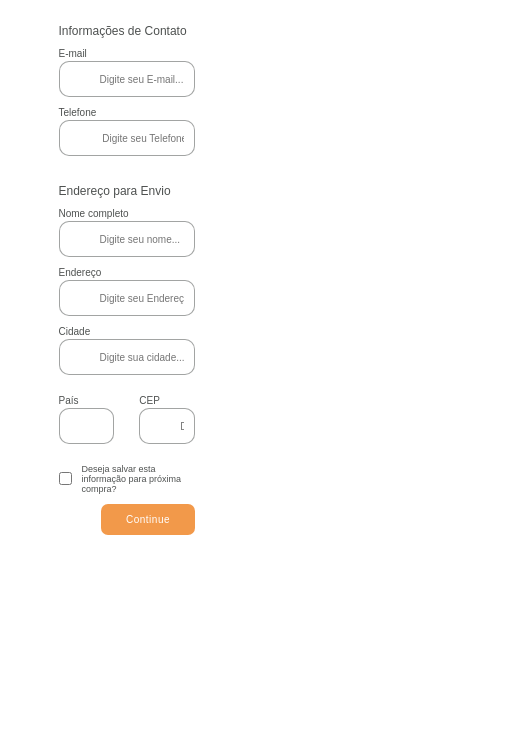
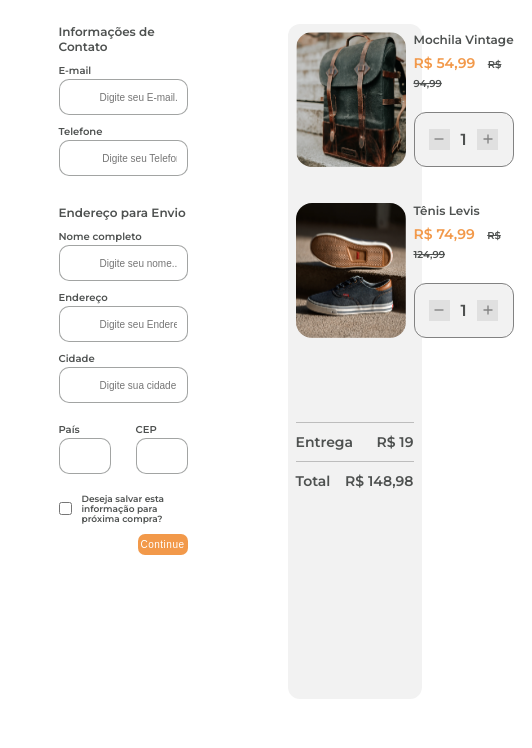
Before and after one commit to brunaamaral95/checkout-page, a plain HTML site: page index.html in a window 390 px wide. Shown: the part 96-844 px from the top of the page, 532 px wide, since content can reach past the window. Drawn offline with Linux system fonts and the light colour scheme.

Commit message:
adiciona funcionalidade do carrinho

```diff
--- a/index.html
+++ b/index.html
@@ -91,13 +91,58 @@
               <label for="checkout-checkbox">Deseja salvar esta informação para próxima compra?</label>
             </div>
             <div class="form-control-btn">
-              <button>Continue</button>
+              <button class="continue">Continue</button>
             </div>
           </form>
         </section>
+
+        <section class="compras">
+          <div class="produto">
+            <img src="./assets/foto1.png" alt="Mochila estilo vintage na cor verde com detalhes em couro">
+            <div class="info">
+              <h2>Mochila Vintage</h2>
+              <span class="preco-final mochila">R$ 54,99</span>
+              <span class="preco">R$ 94,99</span>
+
+              <div class="quantidade-produto">
+                <button class="btn-remove mochila"><img src="./assets/remove.svg" alt="subtração"></button>
+                <span class="quantidade-mochila">1</span>
+                <button class="btn-add mochila"><img src="./assets/adiciona.svg" alt="adição"></button>
+              </div>
+            </div>
+          </div>
+
+          <div class="produto">
+            <img src="./assets/foto2.png" alt="Tênis de cor preta com pequenos detalhes em couro">
+            <div class="info">
+              <h2>Tênis Levis</h2>
+              <span class="preco-final tenis">R$ 74,99</span>
+              <span class="preco">R$ 124,99</span>
+
+              <div class="quantidade-produto">
+                <button class="btn-remove tenis"><img src="./assets/remove.svg" alt="subtração"></button>
+                <span class="quantidade-tenis">1</span>
+                <button class="btn-add tenis"><img src="./assets/adiciona.svg" alt="adição"></button>
+              </div>
+            </div>
+          </div>
+
+          <div>
+            <p class="entrega">
+              <span>Entrega</span><span class="valor-entrega">R$ 19</span>
+            </p>
+            <p class="total">
+              <span>Total</span><span class="valor-total">R$ 148,98</span>
+            </p>
+          </div>
+
+
+        </section>
+
       </main>
 
 
+  <script src="./script.js"></script>
 
 
 
--- /dev/null
+++ b/script.js
@@ -0,0 +1,47 @@
+let quantidadeMochila = document.querySelector(".quantidade-mochila");
+let quantidadeSapato = document.querySelector(".quantidade-tenis");
+let valorEntrega = +document.querySelector(".valor-entrega").innerText.replace(",", ".").slice(3);
+let total = document.querySelector(".valor-total");
+let precoMochila = +document.querySelector(".preco-final.mochila").innerText.replace(",", ".").slice(3);
+let precoSapato = +document.querySelector(".preco-final.tenis").innerText.replace(",", ".").slice(3);
+let totalMochila = +quantidadeMochila.innerHTML;
+let totalSapato = +quantidadeSapato.innerHTML;
+let btnAdicionar = document.querySelectorAll(".btn-add");
+let btnRemover = document.querySelectorAll(".btn-remove");
+
+for (let i = 0; i < btnAdicionar.length; i++) {
+  btnAdicionar[i].addEventListener("click", function () {
+    if (+quantidadeMochila.innerHTML < 10 && btnAdicionar[i].classList.contains("mochila")) {
+      totalMochila++;
+      quantidadeMochila.innerHTML = totalMochila;
+      exibe();
+    }
+
+    if (+quantidadeSapato.innerHTML < 10 && btnAdicionar[i].classList.contains("tenis")) {
+      totalSapato++;
+      quantidadeSapato.innerHTML = totalSapato;
+      exibe();
+    }
+  });
+}
+
+for (let i = 0; i < btnRemover.length; i++) {
+  btnRemover[i].addEventListener("click", function () {
+    if (+quantidadeMochila.innerHTML >= 1 && btnRemover[i].classList.contains("mochila")) {
+      totalMochila--;
+      quantidadeMochila.innerHTML = totalMochila;
+      exibe();
+    }
+
+    if (+quantidadeSapato.innerHTML >= 1 && btnRemover[i].classList.contains("tenis")) {
+      totalSapato--;
+      quantidadeSapato.innerHTML = totalSapato;
+      exibe();
+    }
+  });
+}
+
+function exibe() {
+  let valorTotal = totalMochila * precoMochila + totalSapato * precoSapato + valorEntrega;
+  total.innerHTML = `R$ ${valorTotal.toFixed(2).replace(".", ",")}`;
+}
--- a/style.css
+++ b/style.css
@@ -1,3 +1,15 @@
+@import url("https://fonts.googleapis.com/css2?family=Montserrat:wght@600&display=swap");
+
+:root {
+    --light-grey-color: #f2f2f2;
+    --dark-grey-color: #4e5150;
+    --silver-color: #bdbdbd;
+    --orange-color: #f2994a;
+    --black-color: #333333;
+    --alto-color: #e0e0e0;
+    --gray-color: #828282;
+}
+
 * {
     box-sizing: border-box;
     margin: 0;
@@ -5,27 +17,25 @@
 }
 
 body {
-    font-family: "Poppins", sans-serif;
+    font-family: "Montserrat", sans-serif;
+    font-weight: 600;
     height: 100vh;
     width: 70%;
     margin: 0px auto;
     padding: 50px 0px 0px;
-    color: #4E5150;
+    color: #4e5150;
 }
 
 header {
-
     height: 5%;
     margin-bottom: 30px;
 }
 
 h3 {
     font-size: 25px;
-    color: #4E5150;
+    color: #4e5150;
     font-weight: 500;
 }
-
-
 
 main {
     height: 85%;
@@ -36,7 +46,6 @@ main {
 .checkout-form {
     width: 50%;
 }
-
 
 h6 {
     font-size: 12px;
@@ -60,7 +69,7 @@ input:not([type="checkbox"]) {
     padding: 10px 10px 10px 40px;
     border-radius: 10px;
     outline: none;
-    border: .2px solid #4e515085;
+    border: 0.2px solid #4e515085;
     font-size: 12px;
     font-weight: 700;
 }
@@ -69,7 +78,6 @@ input:not([type="checkbox"]) {
     font-size: 10px;
     font-weight: 500;
 }
-
 
 label[for="checkout-checkbox"] {
     font-size: 9px;
@@ -88,8 +96,6 @@ span.fa {
     transform: translate(15px, -50%);
 }
 
-
-
 .form-group {
     display: flex;
     column-gap: 25px;
@@ -107,22 +113,112 @@ span.fa {
     justify-content: flex-end;
 }
 
-button {
+.continue {
     padding: 10px 25px;
     font-size: 10px;
     color: #fff;
-    background: #F2994A;
+    background: #f2994a;
     border: 0;
     border-radius: 7px;
-    letter-spacing: .5px;
+    letter-spacing: 0.5px;
     font-weight: 200;
     cursor: pointer;
 }
 
+.compras {
+    max-width: 383px;
+    width: 100%;
+    background-color: var(--light-grey-color);
+    padding: 32px;
+    border-radius: 12px;
+}
+
+.produto {
+    margin-bottom: 32px;
+}
+
+.produto > img {
+    max-width: 150px;
+    height: 135px;
+    border-radius: 16px;
+    margin-right: 20px;
+}
+
+.info {
+    display: inline-block;
+    position: absolute;
+    max-width: 150px;
+    width: 100%;
+}
+
+h2 {
+    margin-bottom: 6px;
+    color: var(--dark-grey-color);
+    font-size: 16px;
+}
+
+.quantidade-produto {
+    border: 1px solid var(--gray-color);
+    border-radius: 12px;
+    max-width: 135px;
+    width: 100%;
+    padding: 16px 14px;
+    color: var(--dark-grey-color);
+    display: flex;
+    align-items: center;
+    justify-content: space-between;
+    background-color: var(--light-grey-color);
+    position: absolute;
+    top: 80px;
+}
+
+button {
+    background-color: var(--alto-color);
+    border: none;
+    width: 21px;
+    height: 21px;
+    color: var(--gray-color);
+    display: flex;
+    justify-content: center;
+    align-items: center;
+    cursor: pointer;
+}
+
+button img {
+    width: 18px;
+    height: 18px;
+}
+
+.preco-final {
+    color: var(--orange-color);
+    margin-right: 8px;
+}
+
+.preco {
+    font-size: 12px;
+    color: var(--dark-grey-color);
+    text-decoration: line-through;
+}
+
+.entrega,
+.total {
+    display: flex;
+    justify-content: space-between;
+    border-top: 1px solid var(--silver-color);
+}
+
+.total {
+    padding-top: 10px;
+}
+
+.entrega {
+    padding: 10px 0;
+    margin-top: 80px;
+}
+
 footer {
-
     height: 5%;
-    color: #BDBDBD;
+    color: #bdbdbd;
     display: -ms-grid;
     display: grid;
     place-items: center;
@@ -134,9 +230,39 @@ a {
     color: inherit;
 }
 
-
-
-
 footer {
     height: 10%;
 }
+
+@media screen and (max-width: 400px) {
+    .compras {
+        width: 80%;
+        padding: 8px;
+    }
+
+    .produto > img {
+        width: 110px;
+        margin-right: 8px;
+    }
+
+    h2 {
+        font-size: 12px;
+    }
+
+    .preco-final {
+        font-size: 14px;
+    }
+
+    .preco {
+        font-size: 10px;
+    }
+
+    .quantidade-produto {
+        width: 100px;
+    }
+
+    .entrega,
+    .total {
+        font-size: 14px;
+    }
+}
```
Also changed, not shown: assets/adiciona.svg (added), assets/foto1.png (added), assets/foto2.png (added), assets/remove.svg (added).
